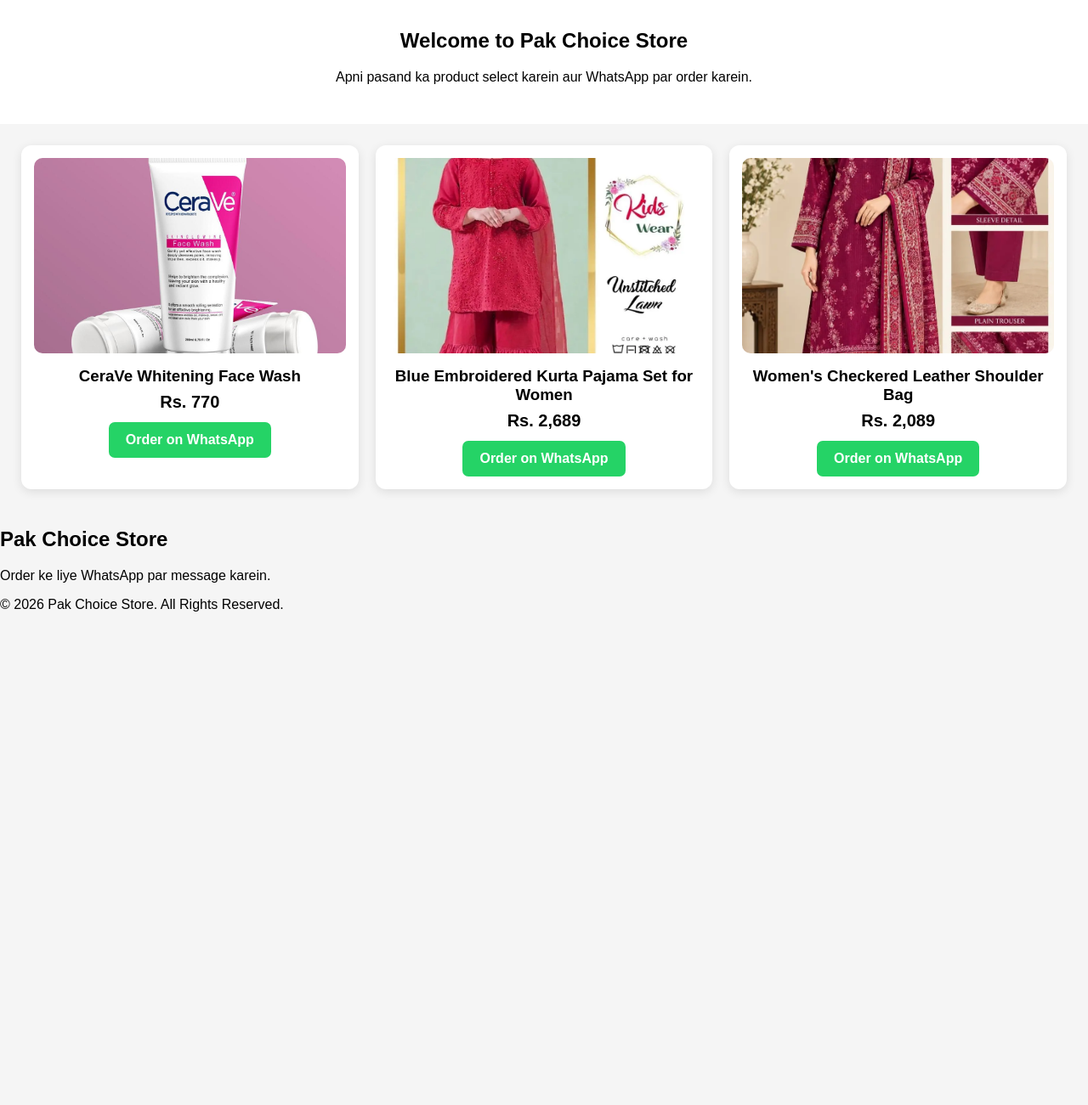
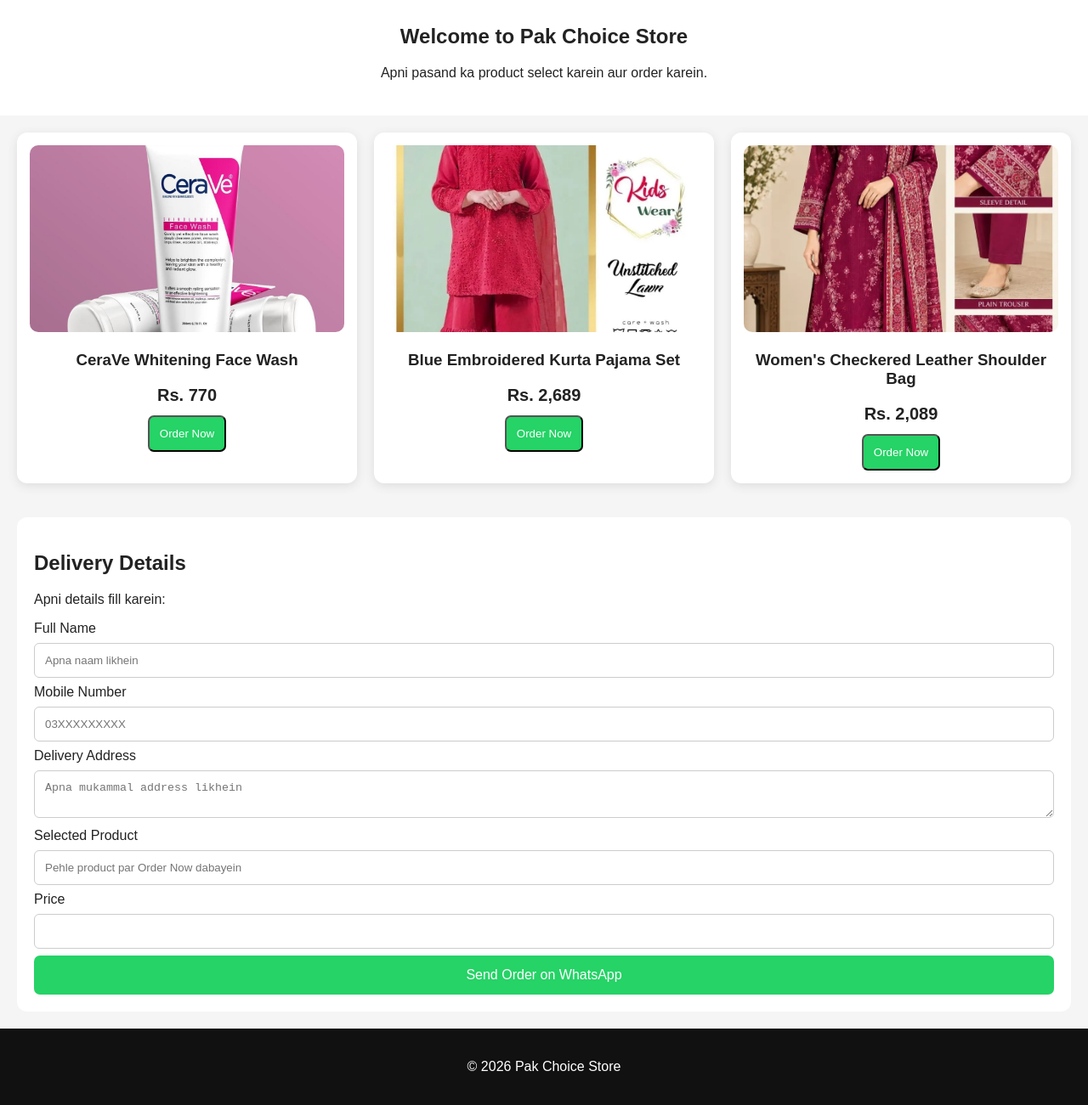
Before and after one commit to pakchoicestore/-pak-choice-store, a plain HTML site: page index.html in a window 1280 px wide. Shown: the part 170-1471 px from the top of the page at 85% size. Before the commit the page ends 891 px from the top, so only its background shows below. Drawn offline with Linux system fonts and the light colour scheme.

Commit message:
Update index.html

```diff
--- a/index.html
+++ b/index.html
@@ -10,6 +10,7 @@ body {
     margin: 0;
     font-family: Arial, sans-serif;
     background: #f5f5f5;
+    color: #222;
 }
 
 header {
@@ -22,49 +23,72 @@ header {
 .hero {
     background: white;
     text-align: center;
-    padding: 30px 15px;
+    padding: 25px 10px;
 }
 
 .products {
     display: grid;
     grid-template-columns: repeat(auto-fit, minmax(220px, 1fr));
     gap: 20px;
-    padding: 25px;
+    padding: 20px;
 }
 
 .product {
     background: white;
+    padding: 15px;
     border-radius: 12px;
-    padding: 15px;
     text-align: center;
-    box-shadow: 0 3px 12px rgba(0,0,0,0.1);
+    box-shadow: 0 3px 12px #ddd;
 }
 
 .product img {
     width: 100%;
-    height: 230px;
+    height: 220px;
     object-fit: cover;
     border-radius: 10px;
-}
-
-.product h3 {
-    margin: 12px 0 8px;
 }
 
 .price {
     font-size: 20px;
     font-weight: bold;
-    margin-bottom: 12px;
+    margin: 12px;
 }
 
 .order-btn {
-    display: inline-block;
     background: #25D366;
     color: white;
+    padding: 12px;
+    display: inline-block;
     text-decoration: none;
-    padding: 12px 20px;
     border-radius: 7px;
-    font-weight: bold;
+}
+
+.delivery {
+    background: white;
+    padding: 20px;
+    margin: 20px;
+    border-radius: 12px;
+}
+
+.delivery input,
+.delivery textarea,
+.delivery select {
+    width: 100%;
+    padding: 12px;
+    margin: 8px 0;
+    border: 1px solid #ccc;
+    border-radius: 6px;
+    box-sizing: border-box;
+}
+
+.delivery button {
+    width: 100%;
+    background: #25D366;
+    color: white;
+    border: none;
+    padding: 14px;
+    border-radius: 7px;
+    font-size: 16px;
 }
 </style>
 </head>
@@ -78,45 +102,99 @@ header {
 
 <section class="hero">
 <h2>Welcome to Pak Choice Store</h2>
-<p>Apni pasand ka product select karein aur WhatsApp par order karein.</p>
+<p>Apni pasand ka product select karein aur order karein.</p>
 </section>
+
 <section class="products">
-
 <div class="product">
-<img src="1791106845946.jpg" alt="CeraVe Whitening Face Wash">
+<img src="1791106845946.jpg" alt="Face Wash">
 <h3>CeraVe Whitening Face Wash</h3>
 <div class="price">Rs. 770</div>
-<a class="order-btn" href="https://wa.me/923702118764?text=Assalam-o-Alaikum%2C%20mujhe%20CeraVe%20Whitening%20Face%20Wash%20order%20karna%20hai." target="_blank">
-Order on WhatsApp
-</a>
+<button class="order-btn" onclick="selectProduct('CeraVe Whitening Face Wash',770)">
+Order Now
+</button>
 </div>
 
 <div class="product">
-<img src="1791106924351.jpg" alt="Blue Embroidered Kurta Pajama Set for Women">
-<h3>Blue Embroidered Kurta Pajama Set for Women</h3>
+<img src="1791106924351.jpg" alt="Blue Embroidered Kurta Pajama">
+<h3>Blue Embroidered Kurta Pajama Set</h3>
 <div class="price">Rs. 2,689</div>
-<a class="order-btn" href="https://wa.me/923702118764?text=Assalam-o-Alaikum%2C%20mujhe%20Blue%20Embroidered%20Kurta%20Pajama%20Set%20for%20Women%20order%20karna%20hai." target="_blank">
-Order on WhatsApp
-</a>
+<button class="order-btn" onclick="selectProduct('Blue Embroidered Kurta Pajama Set',2689)">
+Order Now
+</button>
 </div>
 
 <div class="product">
-<img src="1791106961901.jpg" alt="Women's Checkered Leather Shoulder Bag">
+<img src="1791106961901.jpg" alt="Shoulder Bag">
 <h3>Women's Checkered Leather Shoulder Bag</h3>
 <div class="price">Rs. 2,089</div>
-<a class="order-btn" href="https://wa.me/923702118764?text=Assalam-o-Alaikum%2C%20mujhe%20Women%27s%20Checkered%20Leather%20Shoulder%20Bag%20order%20karna%20hai." target="_blank">
-Order on WhatsApp
-</a>
+<button class="order-btn" onclick="selectProduct('Women Checkered Leather Shoulder Bag',2089)">
+Order Now
+</button>
 </div>
 
 </section>
-<section class="contact">
-<h2>Pak Choice Store</h2>
-<p>Order ke liye WhatsApp par message karein.</p>
+
+<section class="delivery">
+<h2>Delivery Details</h2>
+<p>Apni details fill karein:</p>
+
+<form onsubmit="sendOrder(event)">
+<label>Full Name</label>
+<input type="text" id="customerName" placeholder="Apna naam likhein" required>
+
+<label>Mobile Number</label>
+<input type="tel" id="customerPhone" placeholder="03XXXXXXXXX" required>
+
+<label>Delivery Address</label>
+<textarea id="customerAddress" placeholder="Apna mukammal address likhein" required></textarea>
+
+<label>Selected Product</label>
+<input type="text" id="selectedProduct" placeholder="Pehle product par Order Now dabayein" readonly required>
+
+<label>Price</label>
+<input type="text" id="selectedPrice" readonly required>
+
+<button type="submit">Send Order on WhatsApp</button>
+</form>
 </section>
+<script>
+let productName = "";
+let productPrice = 0;
 
-<footer>
-© 2026 Pak Choice Store. All Rights Reserved.
+function selectProduct(name, price) {
+    productName = name;
+    productPrice = price;
+
+    document.getElementById("selectedProduct").value = name;
+    document.getElementById("selectedPrice").value = "Rs. " + price;
+
+    document.querySelector(".delivery").scrollIntoView({
+        behavior: "smooth"
+    });
+}
+
+function sendOrder(event) {
+    event.preventDefault();
+
+    const name = document.getElementById("customerName").value;
+    const phone = document.getElementById("customerPhone").value;
+    const address = document.getElementById("customerAddress").value;
+
+    const message =
+        "Assalam-o-Alaikum, mujhe order karna hai.%0A%0A" +
+        "Name: " + encodeURIComponent(name) + "%0A" +
+        "Phone: " + encodeURIComponent(phone) + "%0A" +
+        "Address: " + encodeURIComponent(address) + "%0A" +
+        "Product: " + encodeURIComponent(productName) + "%0A" +
+        "Price: Rs. " + productPrice;
+
+    window.open("https://wa.me/923702118764?text=" + message, "_blank");
+}
+</script>
+
+<footer style="background:#111;color:white;text-align:center;padding:20px;">
+<p>© 2026 Pak Choice Store</p>
 </footer>
 
 </body>
```
